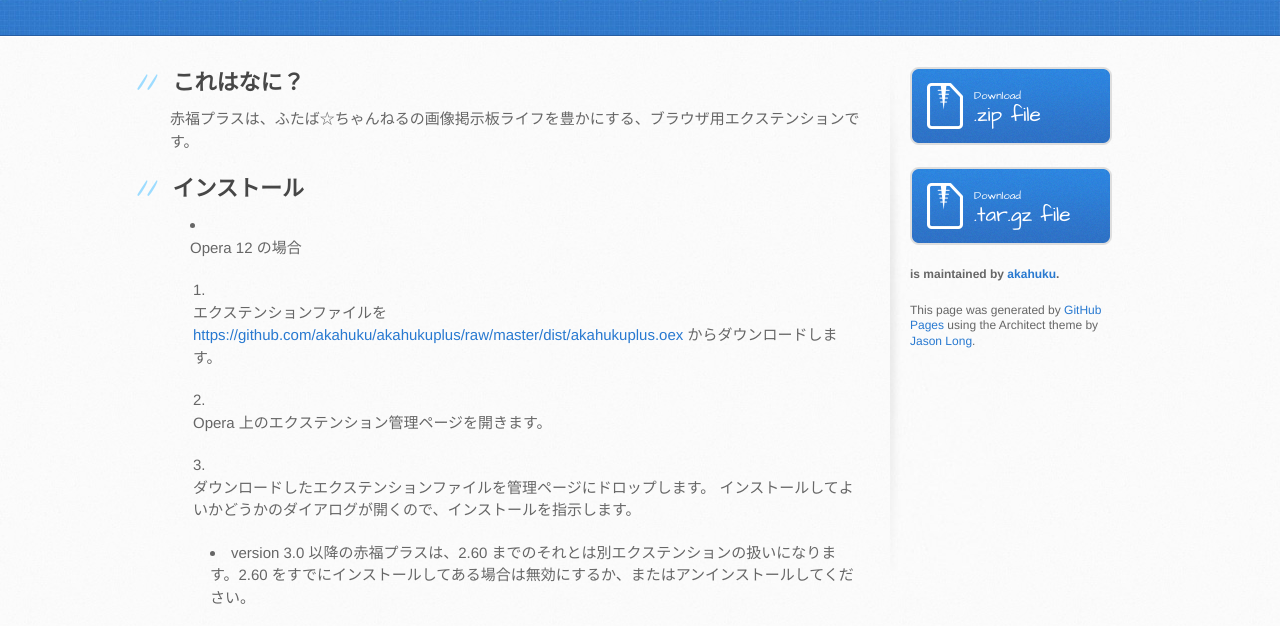
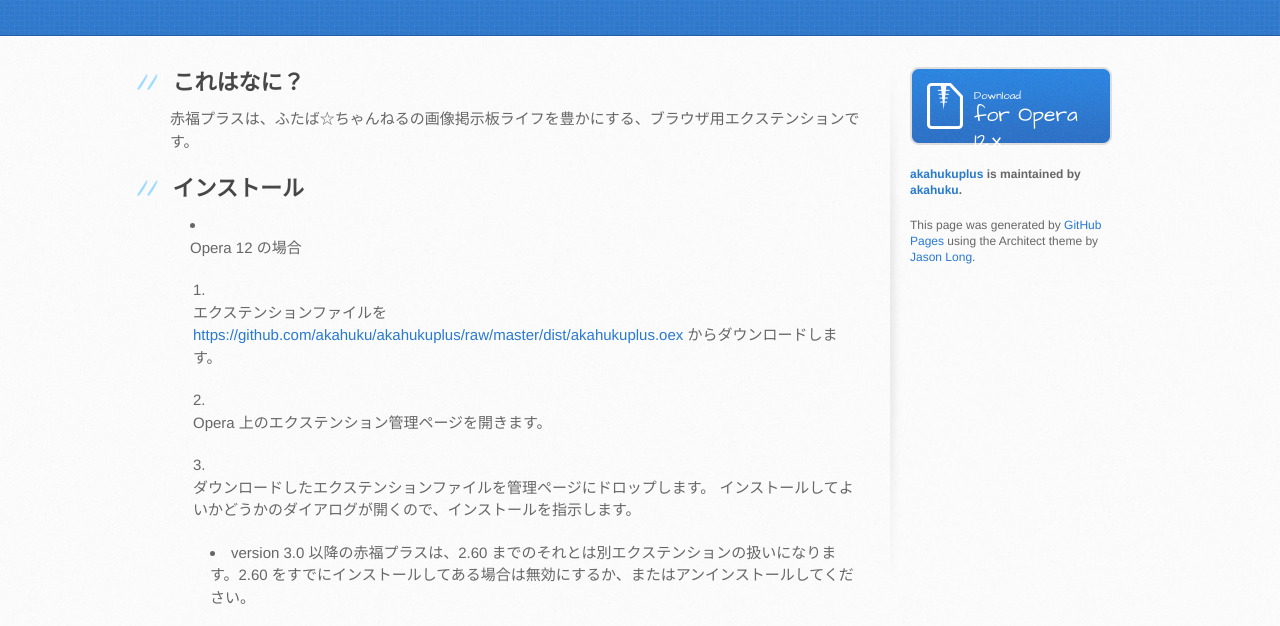
Before and after one commit to akahuku/akahukuplus, a plain HTML site: page index.html in a window 1280 px wide. Shown: the part 165-791 px from the top of the page. Drawn offline with Linux system fonts and the light colour scheme.

Commit message:
fix the link on the side bar

```diff
--- a/index.html
+++ b/index.html
@@ -64,16 +64,12 @@
         </section>
 
         <aside id="sidebar">
-          <a href="https://github.com/akahuku/akahukuplus/zipball/master" class="button">
+          <a href="https://github.com/akahuku/akahukuplus/raw/master/dist/akahukuplus.oex" class="button">
             <small>Download</small>
-            .zip file
-          </a>
-          <a href="https://github.com/akahuku/akahukuplus/tarball/master" class="button">
-            <small>Download</small>
-            .tar.gz file
+            for Opera 12.x
           </a>
 
-          <p class="repo-owner"><a href="https://github.com/akahuku/akahukuplus"></a> is maintained by <a href="https://github.com/akahuku">akahuku</a>.</p>
+          <p class="repo-owner"><a href="https://github.com/akahuku/akahukuplus">akahukuplus</a> is maintained by <a href="https://github.com/akahuku">akahuku</a>.</p>
 
           <p>This page was generated by <a href="https://pages.github.com">GitHub Pages</a> using the Architect theme by <a href="https://twitter.com/jasonlong">Jason Long</a>.</p>
         </aside>
```
Also changed, not shown: 1 other file.
